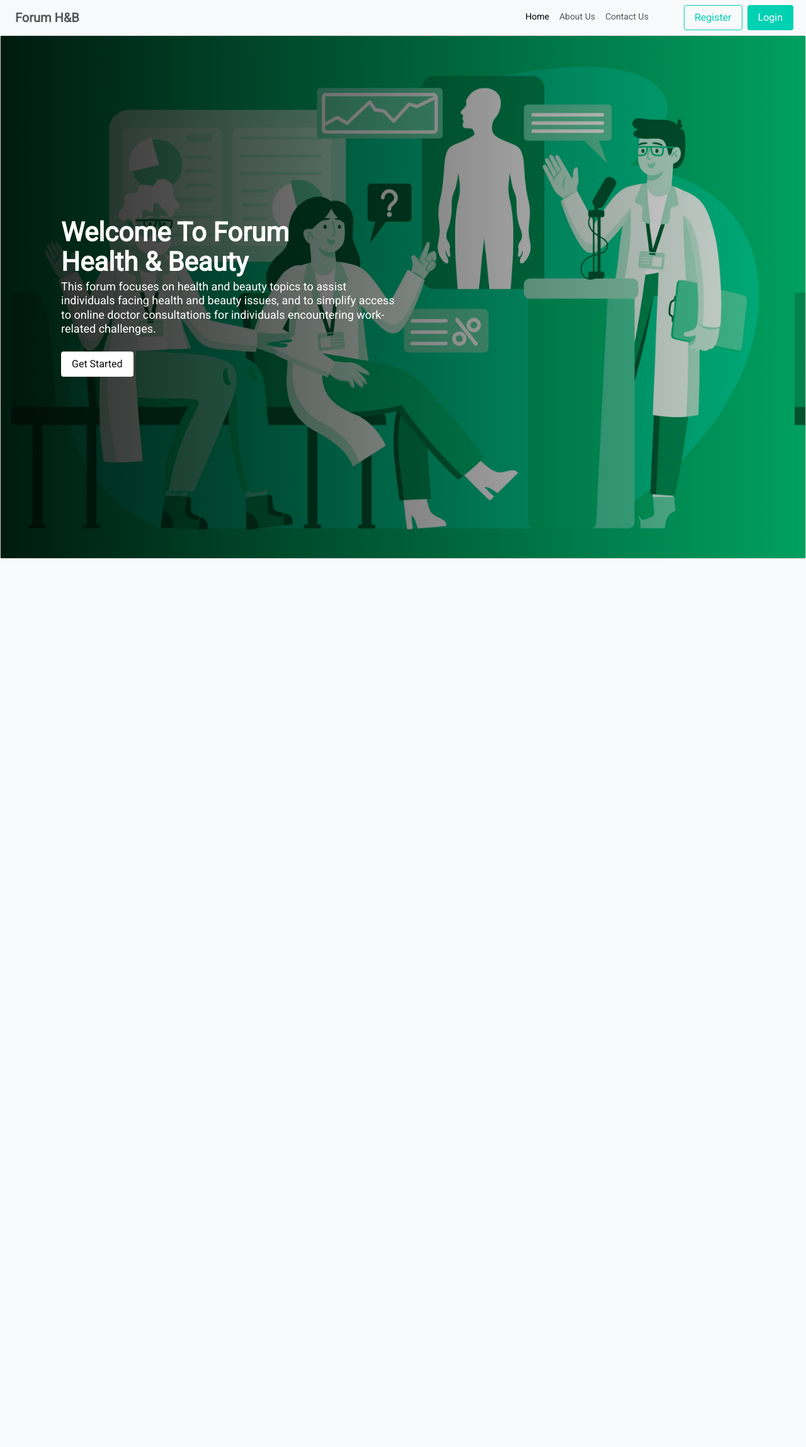
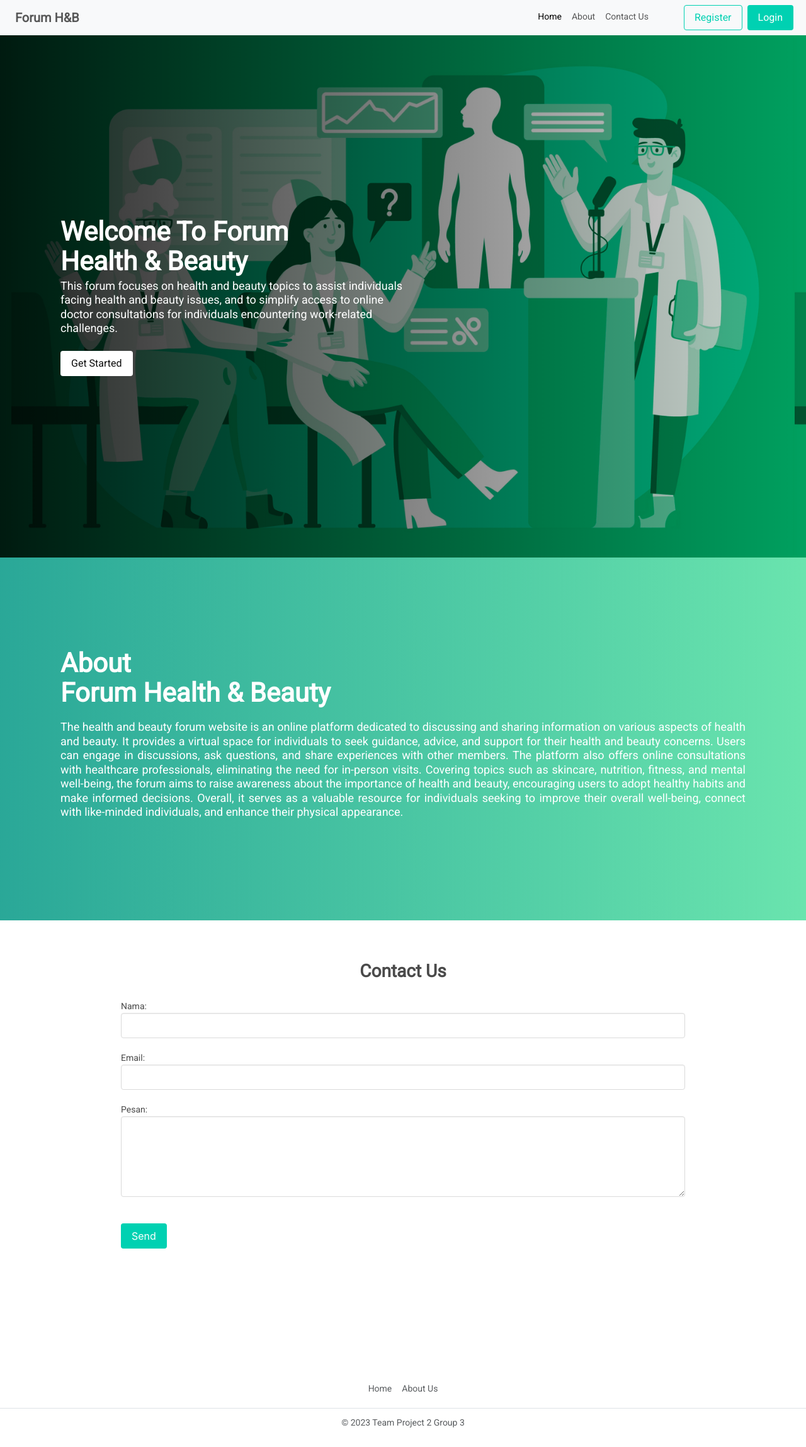
Before and after one commit to naufalrz-qi/ForumDiskusiKesehatandanKecantikan, a Flask app: page / in a window 1280 px wide. Shown: the whole page at 63% size. Before the commit the page ends 887 px from the top, so only its background shows below. Run offline with Flask 3, Linux system fonts and the light colour scheme; some libraries are stand-ins or nearby versions.

```diff
--- a/app.py
+++ b/app.py
@@ -235,6 +235,18 @@ def save_img():
             user_info= db.expert_users.find_one(
                     {'username':username},
                 )
+            gender = request.form["gender_give"]
+            acinfo_receive = request.form["academic_give"]
+            workplace_receive = request.form["workplace_give"]
+            service_receive = request.form["service_give"]
+            number_receive = request.form["number_give"]
+
+
+            new_doc["gender"] = gender
+            new_doc["academic_info"] = acinfo_receive
+            new_doc["workplace"] = workplace_receive
+            new_doc["service"] = service_receive
+            new_doc["phone_number"] = number_receive
 
             if "file_give" in request.files:
                 file = request.files["file_give"]
@@ -291,7 +303,7 @@ def sign_up():
             "profile_pic": "",
             "profile_pic_real": "profile_pics/profile_placeholder.png",
             "profile_info": ""
-        }
+            }
         db.normal_users.insert_one(doc)
         return jsonify({'result': 'success'})
     else:
--- a/templates/base.html
+++ b/templates/base.html
@@ -28,9 +28,9 @@
 
     {% endblock %}
 </head>
-<body>
+<body style="margin-top: 56px;">
     <!-- Navbar -->
-    <nav class="navbar navbar-expand-lg bg-body-tertiary">
+    <nav class="navbar navbar-expand-lg bg-body-tertiary is-fixed-top">
         <div class="container-fluid">
           <a class="navbar-text has-text-weight-bold h5 m-0 mx-3" href="/">
             Forum H&B</a>
@@ -39,9 +39,9 @@
           </button>
           <div class="collapse navbar-collapse justify-content-end" id="navbarNavAltMarkup">
             <div class="navbar-nav">
-              <a class="nav-link active" aria-current="page" href="/">Home</a>
-              <a class="nav-link" href="/about">About Us</a>
-              <a class="nav-link me-5" href="#">Contact Us</a>
+              <a class="nav-link active" aria-current="page" href="#home">Home</a>
+              <a class="nav-link" href="#about">About</a>
+              <a class="nav-link me-5" href="#contact_us">Contact Us</a>
               <a class="button is-primary is-outlined me-2" href="/register">Register</a>
               <a class="button is-primary me-2" href="/login">Login</a>
             </div>
@@ -55,6 +55,14 @@
 
 
 
+      <footer class="py-3 my-4">
+
+        <ul class="nav justify-content-center border-bottom pb-3 mb-3">
+          <li class="nav-item"><a href="/" class="nav-link px-2 text-body-secondary">Home</a></li>
+          <li class="nav-item"><a href="/about" class="nav-link px-2 text-body-secondary">About Us</a></li>
+        </ul>
+        <p class="text-center text-body-secondary">© 2023 Team Project 2 Group 3</p>
+      </footer>
 
     <script src="https://cdn.jsdelivr.net/npm/bootstrap@5.3.0/dist/js/bootstrap.bundle.min.js" integrity="sha384-geWF76RCwLtnZ8qwWowPQNguL3RmwHVBC9FhGdlKrxdiJJigb/j/68SIy3Te4Bkz" crossorigin="anonymous"></script>
     <script src="https://ajax.googleapis.com/ajax/libs/jquery/3.4.1/jquery.min.js"></script>
--- a/templates/index.html
+++ b/templates/index.html
@@ -3,9 +3,7 @@
 
 {% endblock %}
 {% block body %}
-<div class="card"
-class="card-body">
-<section class="hero is-large" style="background-image:url(../static/page_images/home.jpg); background-position: center; background-attachment: fixed; background-size: contain;">
+<section id="home" class="hero is-large" style="background-image:url(../static/page_images/home.jpg); background-position: center; background-attachment: fixed; background-size: contain;">
   <div class="hero-body" style="background: linear-gradient(90deg, rgba(0, 0, 0, 0.856) 0%, rgba(0, 0, 0, 0.116) 100%);">
     <div class="">
       <p class="title text-white" style="font-size: 42px;">
@@ -22,4 +20,43 @@ class="card-body">
   </div>
 </section>
 
+<section id="about" class="hero is-medium" style="background-color: rgb(50, 214, 189);">
+  <div class="hero-body" style="background: linear-gradient(90deg, rgba(22, 54, 61, 0.291) 0%, rgba(213, 255, 145, 0.341) 100%);">
+    <div class="">
+      <p class="title text-white px-5" style="font-size: 42px;">
+        About
+        <br>
+        Forum Health & Beauty
+      </p>
+      <p class="subtitle w-100 text-white py-4 px-5" style="font-size: large; text-align: justify;" >
+        The health and beauty forum website is an online platform dedicated to discussing and sharing information on various aspects of health and beauty. It provides a virtual space for individuals to seek guidance, advice, and support for their health and beauty concerns. Users can engage in discussions, ask questions, and share experiences with other members. The platform also offers online consultations with healthcare professionals, eliminating the need for in-person visits. Covering topics such as skincare, nutrition, fitness, and mental well-being, the forum aims to raise awareness about the importance of health and beauty, encouraging users to adopt healthy habits and make informed decisions. Overall, it serves as a valuable resource for individuals seeking to improve their overall well-being, connect with like-minded individuals, and enhance their physical appearance.
+      </p>
+
+    </div>
+  </div>
+</section>
+
+<section id="contact_us" style="margin: 15%; margin-top: 5%;">
+  <p class="h3 has-text-weight-bold d-flex justify-content-center">Contact Us</p>
+  <br>
+  <div class="field">
+    <div class="control">
+      <form action="mailto:estarossa.nrz+contactfhnb@gmail.com" method="post" enctype="text/plain">
+        <label for="name">Nama:</label><br>
+        <input class="input" type="text" id="name" name="name" required><br><br>
+
+        <label for="email">Email:</label><br>
+        <input class="input" type="email" id="email" name="email" required><br><br>
+
+        <label for="message">Pesan:</label><br>
+        <textarea class="textarea" id="message" name="message" required></textarea><br><br>
+
+        <input class="button is-primary" type="submit" value="Send">
+      </form>
+    </div>
+  </div>
+</section>
+
+
+
 {% endblock %}
```
Also changed, not shown: static/js/update_profile.js (+24 -4 lines), templates/expert_profile.html (+92 -0 lines), 1 other file.
